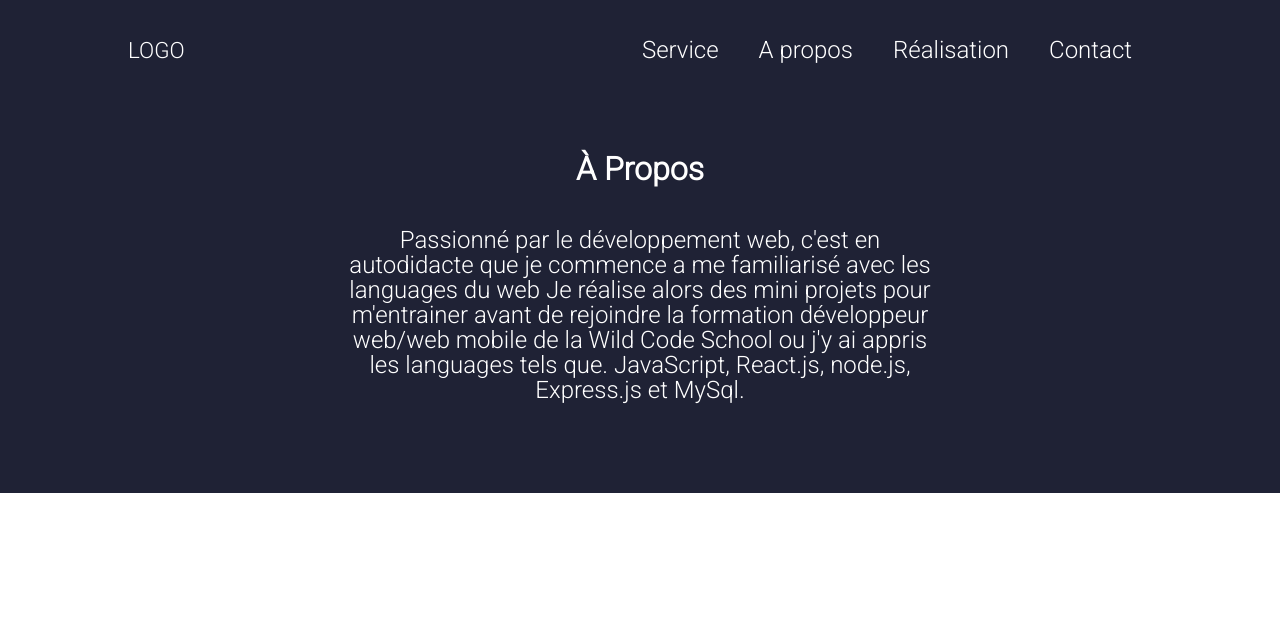
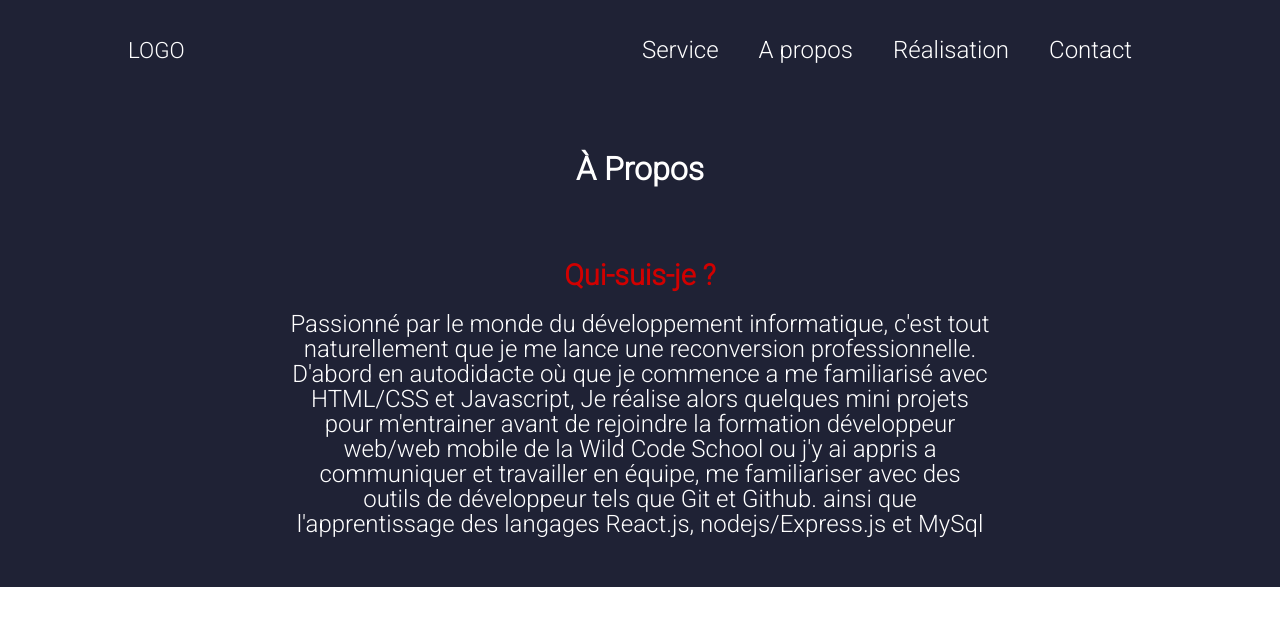
Before and after one commit to MaulineYoann/Portfolio, a React (Create React App) app: page /about in a window 1280 px wide. Shown: the top 626 px of the page. Built offline with nearby package versions, Linux system fonts and the light colour scheme.

Commit message:
section skill

```diff
--- a/src/App.scss
+++ b/src/App.scss
@@ -1,9 +1,12 @@
 @import url('https://fonts.googleapis.com/css2?family=Roboto:wght@300&display=swap');
+@import url('https://fonts.googleapis.com/css2?family=Rubik:wght@300&display=swap');
 
 
 :root {
     --mainColor: #24263B;
     --secondColor: rgb(31, 34, 53);
+    --thirdColor: #d10000;
+    --secondFont: 'Rubik', sans-serif;
 }
 
 * {
--- a/src/pages/About.jsx
+++ b/src/pages/About.jsx
@@ -6,9 +6,9 @@ const About = () => {
         <section className='About'>
             <h2 > À Propos</h2>
             <div className="about-text">
-                <p>Passionné par le développement web, c'est en autodidacte que je commence a me familiarisé avec
-                les languages du web Je réalise alors des mini projets pour m'entrainer avant de rejoindre la formation développeur web/web mobile de la Wild Code School ou
-                j'y ai appris les languages tels que. JavaScript, React.js, node.js, Express.js et MySql.
+                <p className='about-question'>Qui-suis-je ?</p>
+                <p className='text'>Passionné par le monde du développement informatique, c'est tout naturellement que je me lance une reconversion professionnelle. D'abord en autodidacte où  que je commence a me familiarisé avec
+                HTML/CSS et Javascript, Je réalise alors quelques mini projets pour m'entrainer avant de rejoindre la formation développeur web/web mobile de la Wild Code School ou j'y ai appris a communiquer et travailler en équipe, me familiariser avec des outils de développeur tels que Git et Github. ainsi que l'apprentissage des langages React.js, nodejs/Express.js et MySql
                 </p>
             </div>
         </section>
--- a/src/pages/About.scss
+++ b/src/pages/About.scss
@@ -2,19 +2,26 @@
 
     padding: 50px;
     background-color: var(--secondColor);
-
     h2 {
         text-align: center;
         font-size: 2rem;
     }
     .about-text {
-        margin: 40px;
+        margin-top: 50px;
+        // border: 1px solid red;
         // border: 2px solid red;
-
-        p {
+        .about-question {
+            color: var(--thirdColor);
+            font-weight: 1000;
+            font-size: 1.8rem;
+            padding: 20px;
+            text-align: center;
+        }
+        .text {
+            position: relative;
             font-size: 1.5rem;
             text-align: center;
-            width: 600px;
+            max-width: 700px;
             line-height: 25px;
             margin: 0 auto;
         }
```
Also changed, not shown: src/components/Skillz.jsx (added, +18 -0 lines).
